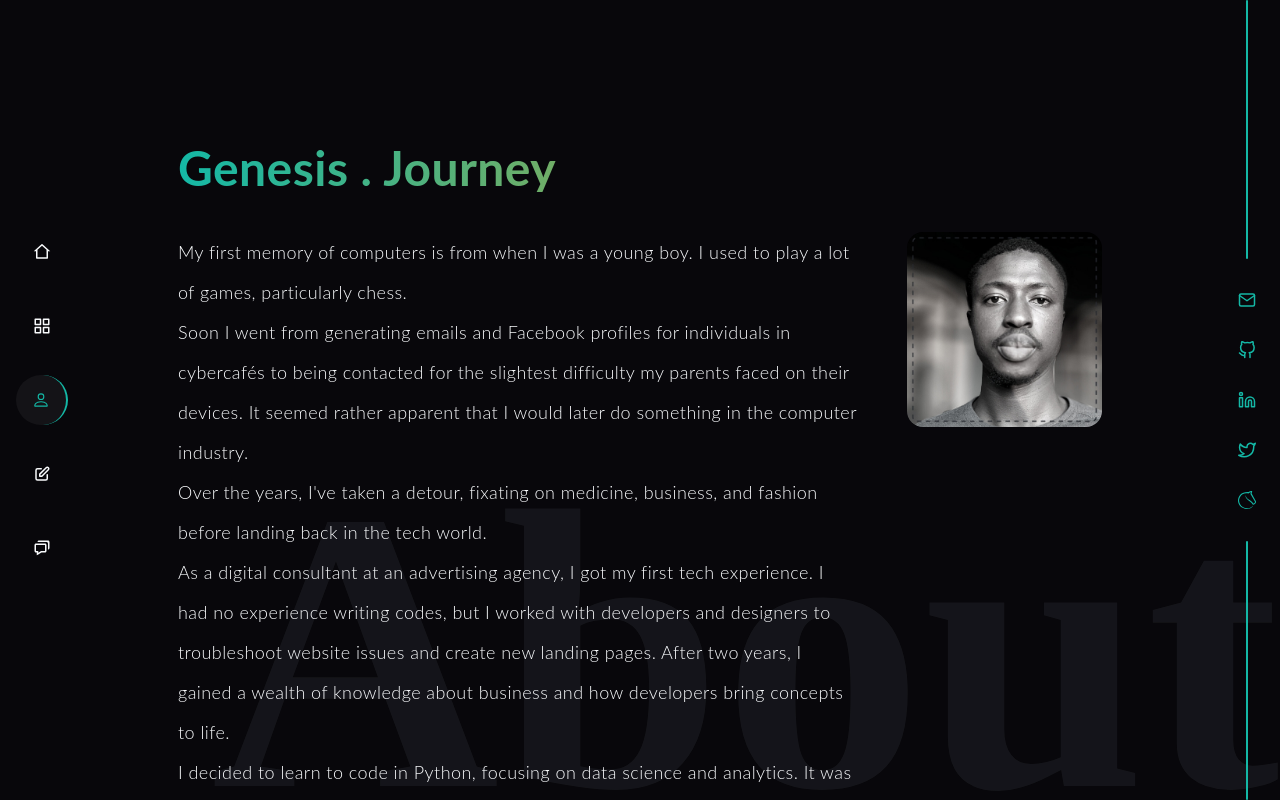
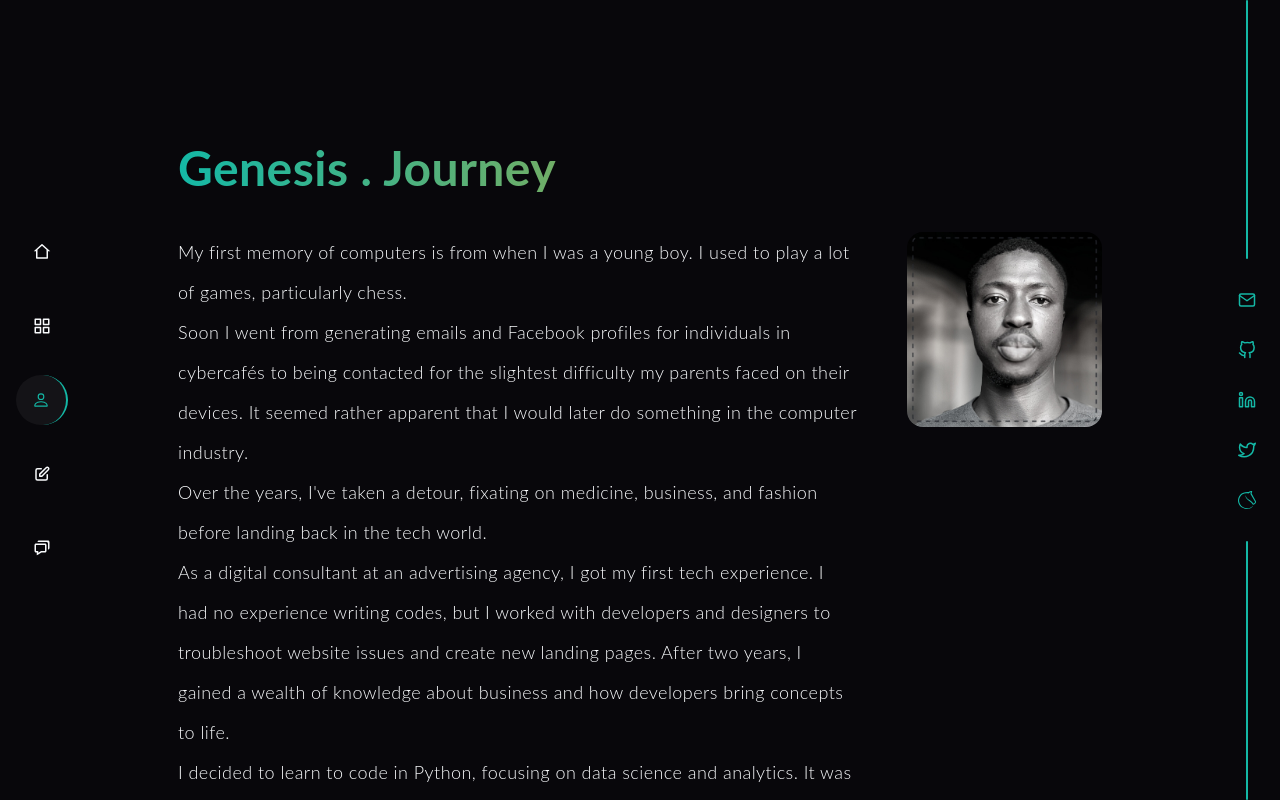
Before and after one commit to deyemiobaa/sa-portfolio, a React (Create React App) app: page /about in a window 1280 px wide. Shown: the top 800 px of the page. Built offline with nearby package versions, Linux system fonts and the light colour scheme.

Commit message:
remove large text

```diff
--- a/src/pages/about.js
+++ b/src/pages/about.js
@@ -32,9 +32,6 @@ export default function About() {
       <div className="lg:hidden flex justify-between w-3/4 self-center mt-20">
         <SocialIcons />
       </div>
-      <div className="text-big fixed z-1 bottom-32 right-0 opacity-[0.15] text-[#616971] font-black font-elsie hidden lg:block">
-        About
-      </div>
     </div>
   );
 }
--- a/src/pages/projects.js
+++ b/src/pages/projects.js
@@ -23,9 +23,6 @@ export default function Projects() {
           </p>
           <p className="font-light"><span className="button underline decoration-teal-500 decoration-4 font-normal cursor-pointer sticky z-[11]">Below</span> are some of my most recent works. Some are finished, in progress, personal, and open-sourced.
           </p>
-          <div className="text-big absolute z-1 bottom-44 -right-40 opacity-[0.15] text-[#616971] font-black font-elsie hidden lg:block">
-            Build
-          </div>
         </div>
         <div id="projects-section" className="w-full grid grid-cols-1 md:grid-cols-2 gap-8 text-center">
           {projects.map(project =>
```
